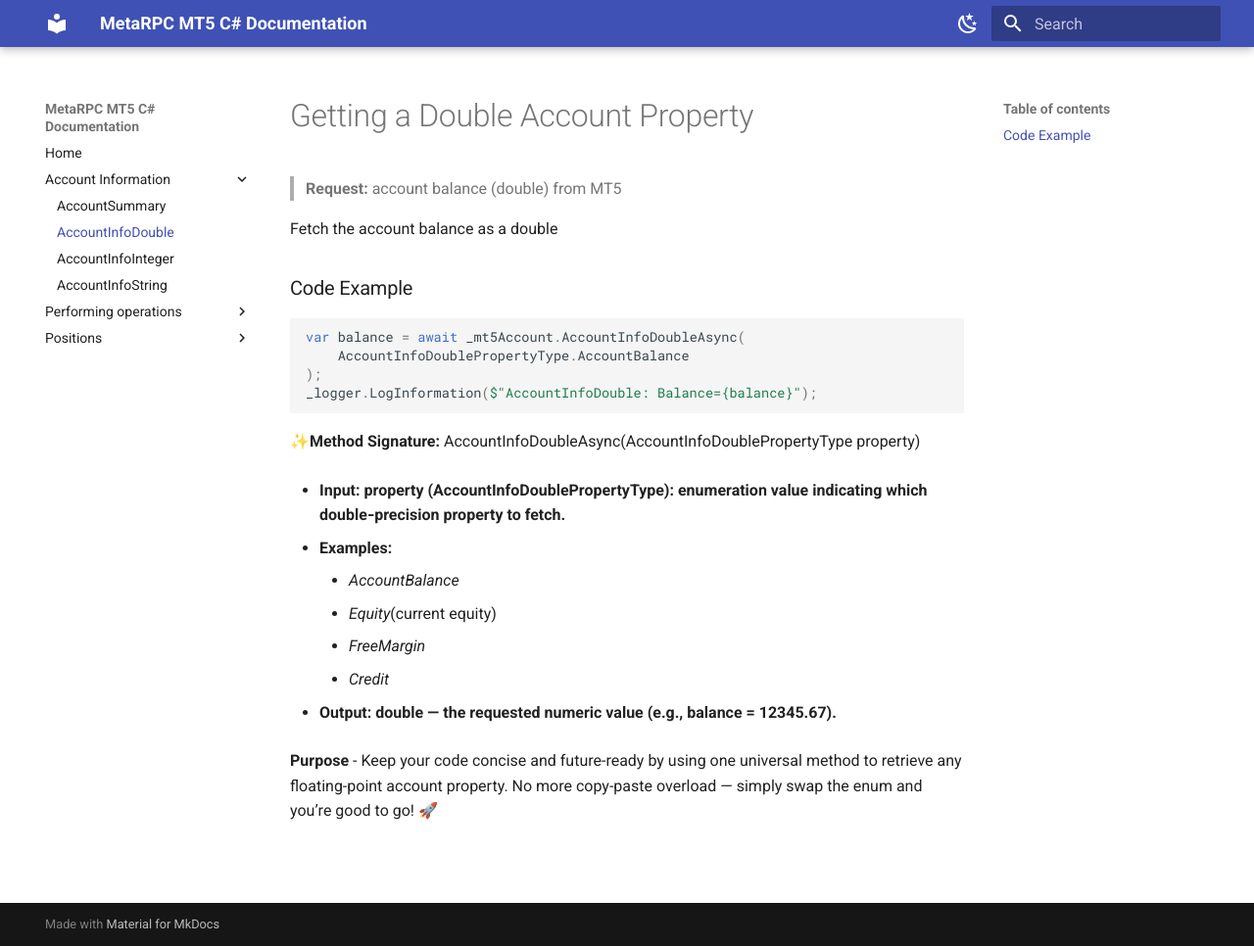
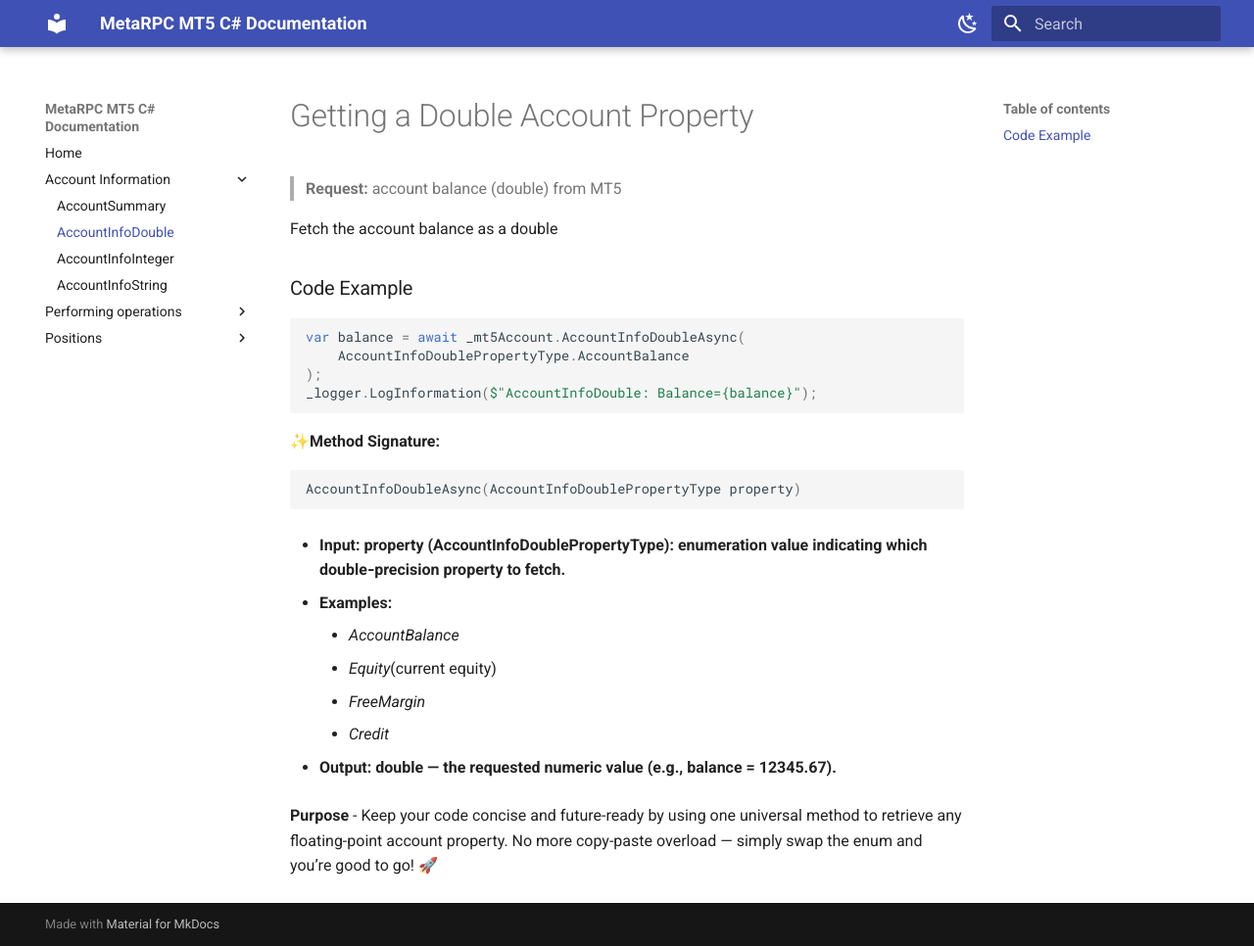
Before and after one commit to MetaRPC/CSharpMT5, an MkDocs documentation site: the page built from docs/account/AccountInfoDouble.md, in a window 1280 px wide and 966 px high. Shown: the whole window at 98% size. Built offline with MkDocs 1.6.1 and Material for MkDocs 9.7.7, drawn with Linux system fonts in a browser that asks for light colours.

Commit message:
Update AccountInfoDouble.md

````diff
--- a/docs/account/AccountInfoDouble.md
+++ b/docs/account/AccountInfoDouble.md
@@ -13,7 +13,10 @@ var balance = await _mt5Account.AccountInfoDoubleAsync(
 _logger.LogInformation($"AccountInfoDouble: Balance={balance}");
 ```
 
-✨**Method Signature:** AccountInfoDoubleAsync(AccountInfoDoublePropertyType property)
+✨**Method Signature:**
+```csharp
+AccountInfoDoubleAsync(AccountInfoDoublePropertyType property)
+```
 
 * **Input: property (AccountInfoDoublePropertyType): enumeration value indicating which double‐precision property to fetch.**
 
````
